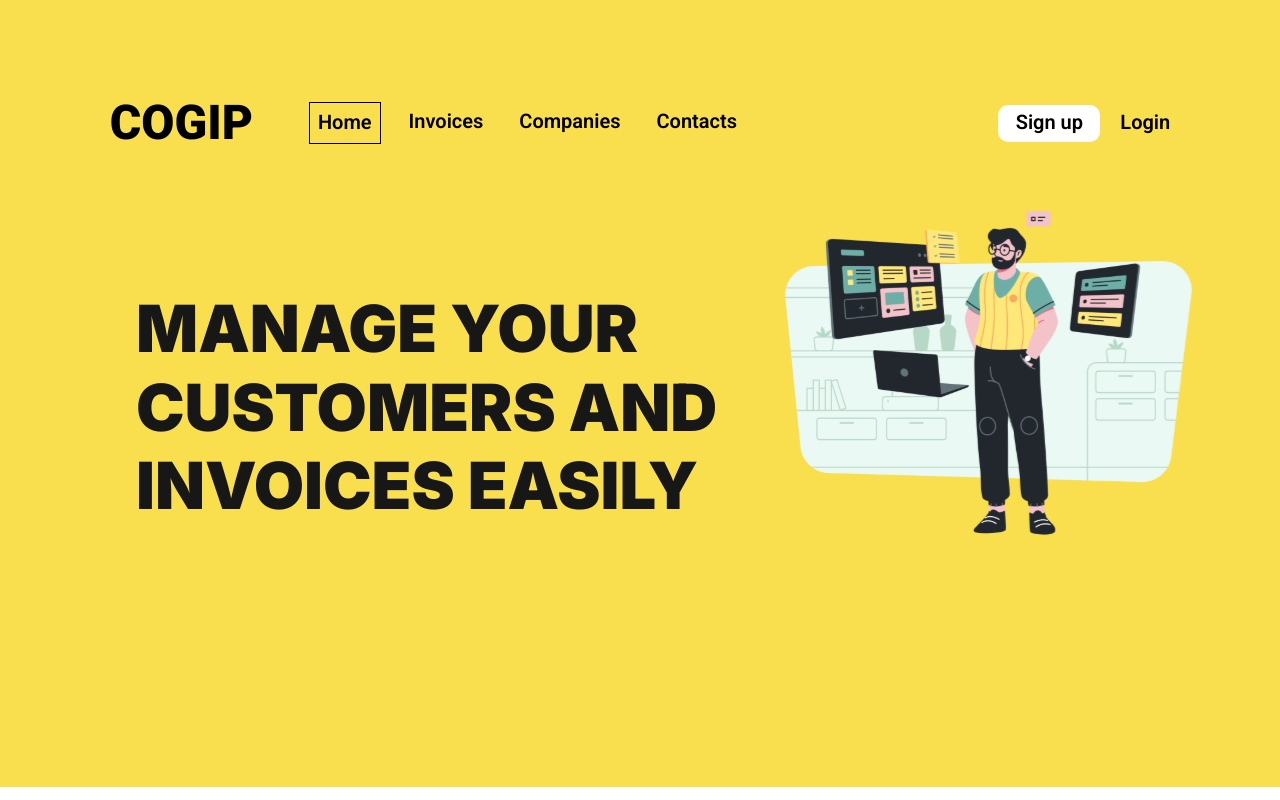
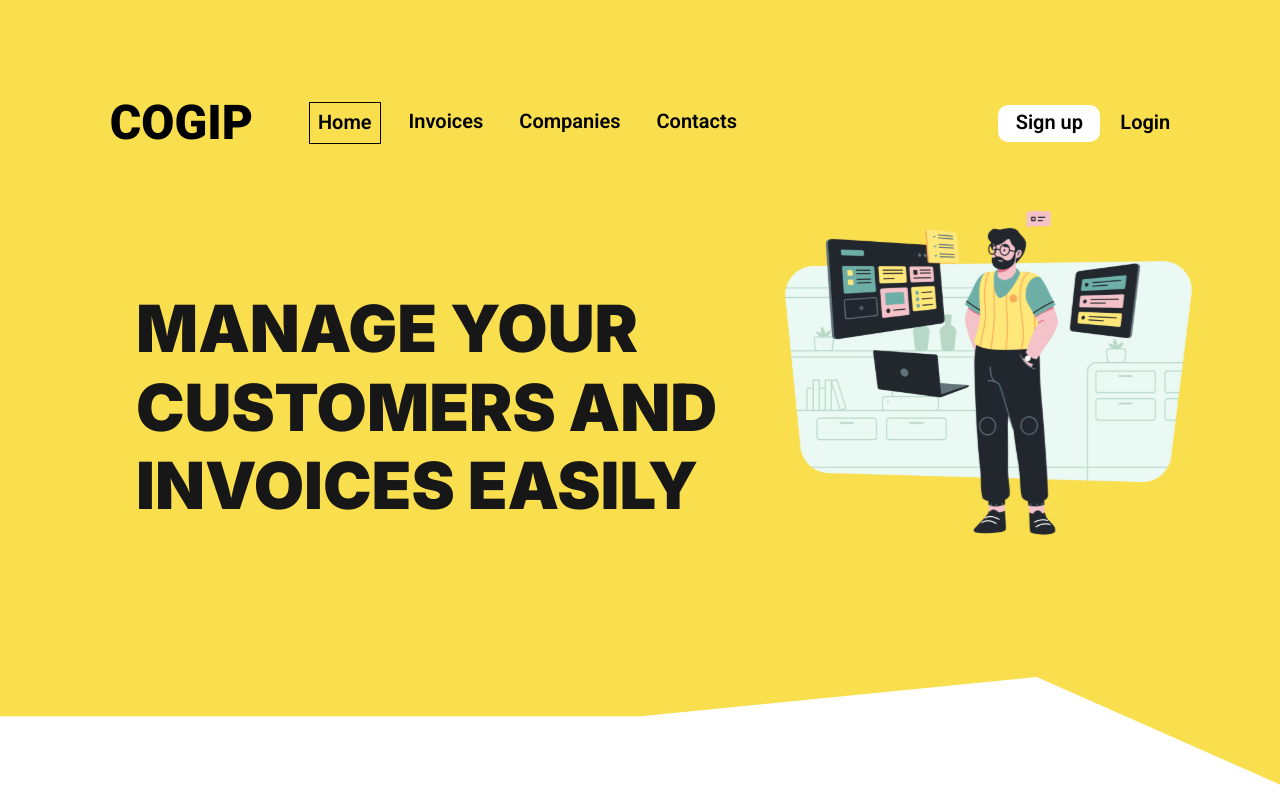
Before and after one commit to sam-sepiol1/cogip-client, a Next.js app: page / in a window 1280 px wide. Shown: the top 800 px of the page. Built offline with nearby package versions, Linux system fonts and the light colour scheme.

Commit message:
Added code for rectangle position

```diff
--- a/app/components/Home_header.tsx
+++ b/app/components/Home_header.tsx
@@ -33,6 +33,11 @@ export default function Home_header() {
 					</div>
 				</header>
 
+				<picture
+					className="absolute top-[676px] left-1/2 translate-x-[-50%] w-[1300px] h-[114px] z-10">
+					<img src="/Home_Header/Rectangle.png" alt="illustration" className="w-full h-full object-contain"/>
+				</picture>
+
 				<div className="hero-section flex flex-row justify-center items-center">
 					<h1 className="font-title-slogan absolute top-[290px] left-[136px] uppercase w-[595px] text-center leading-tight">
 						Manage your customers and invoices easily
```
